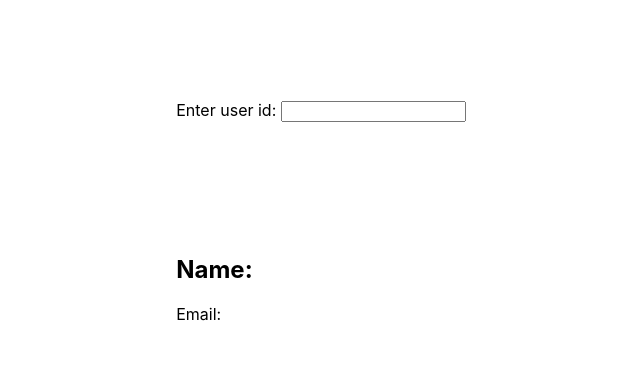
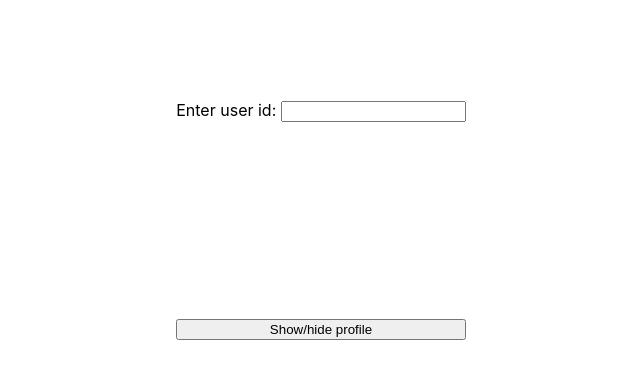
Before and after one commit to practicum-student/use-effect-screencast, a React (Create React App) app: page / in a window 1280 px wide. Shown: the top 378 px of the page, without its empty margins (319-959 px from the left). Built offline with nearby package versions, Linux system fonts and the light colour scheme.

Commit message:
add componentWillUnmount alert

```diff
--- a/src/components/App.js
+++ b/src/components/App.js
@@ -5,12 +5,20 @@ import Profile from './Profile';
 class App extends React.Component {
   constructor(props) {
     super(props);
-    this.state = { id: '' };
+    this.state = { id: '', isProfileVisible: false };
   }
 
   handleChange = (e) => {
     this.setState({
+      ...this.state,
       id: e.target.value,
+    })
+  }
+
+  showProfile = () => {
+    this.setState({
+      ...this.state,
+      isProfileVisible: !this.state.isProfileVisible,
     })
   }
 
@@ -21,7 +29,8 @@ class App extends React.Component {
           <label>Enter user id: </label>
           <input value={this.state.id} onChange={this.handleChange} />
         </form>
-        <Profile id={this.state.id} />
+        {this.state.isProfileVisible && (<Profile id={this.state.id} />)}
+        <button onClick={this.showProfile}>Show/hide profile</button>
       </div>
     );
   }
--- a/src/components/Profile.js
+++ b/src/components/Profile.js
@@ -1,54 +1,58 @@
 import React from 'react';
 
-function Profile(props) {
-  const [name, setName] = React.useState('');
-  const [email, setEmail] = React.useState('');
+// function Profile(props) {
+//   const [name, setName] = React.useState('');
+//   const [email, setEmail] = React.useState('');
 
-  return (
-    <div>
-      <h2>{`Name: ${name || ''}`}</h2>
-      <p>{`Email: ${email || ''}`}</p>
-    </div>
-  );
+//   return (
+//     <div>
+//       <h2>{`Name: ${name || ''}`}</h2>
+//       <p>{`Email: ${email || ''}`}</p>
+//     </div>
+//   );
+// }
+
+class Profile extends React.Component {
+  constructor(props) {
+    super(props);
+    this.state = { name: '', email: '' };
+  }
+
+  fetchUser = (id) => {
+    fetch(`https://jsonplaceholder.typicode.com/users/${id}`)
+      .then((res) => res.json())
+      .then((data) => {
+        this.setState({
+          name: data.name,
+          email: data.email,
+        })
+      })
+      .catch((err) => console.log(err));
+  }
+
+  componentDidMount() {
+    this.fetchUser(this.props.id);
+  }
+
+  componentDidUpdate(prevProps) {
+    if (prevProps.id !== this.props.id) {
+      this.fetchUser(this.props.id);
+    }
+  }
+
+  componentWillUnmount() {
+    alert('Bye!');
+  }
+
+  render() {
+    return (
+      <div>
+        <h2>{`Name: ${this.state.name || ''}`}</h2>
+        <p>{`Email: ${this.state.email || ''}`}</p>
+      </div>
+    );
+  }
 }
-
-// class Profile extends React.Component {
-//   constructor(props) {
-//     super(props);
-//     this.state = { name: '', email: '' };
-//   }
-
-//   fetchUser = (id) => {
-//     fetch(`https://jsonplaceholder.typicode.com/users/${id}`)
-//       .then((res) => res.json())
-//       .then((data) => {
-//         this.setState({
-//           name: data.name,
-//           email: data.email,
-//         })
-//       })
-//       .catch((err) => console.log(err));
-//   }
-
-//   componentDidMount() {
-//     this.fetchUser(this.props.id);
-//   }
-
-//   componentDidUpdate(prevProps) {
-//     if (prevProps.id !== this.props.id) {
-//       this.fetchUser(this.props.id);
-//     }
-//   }
-
-//   render() {
-//     return (
-//       <div>
-//         <h2>{`Name: ${this.state.name || ''}`}</h2>
-//         <p>{`Email: ${this.state.email || ''}`}</p>
-//       </div>
-//     );
-//   }
-// }
 
 // Refactored Profile Component
 //
```
